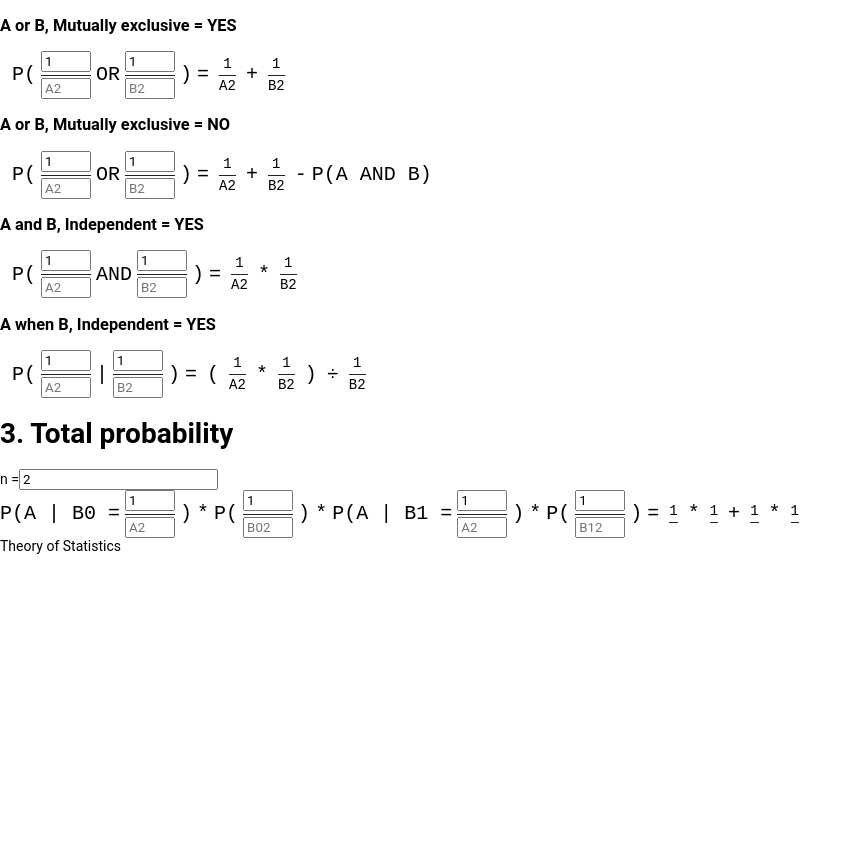
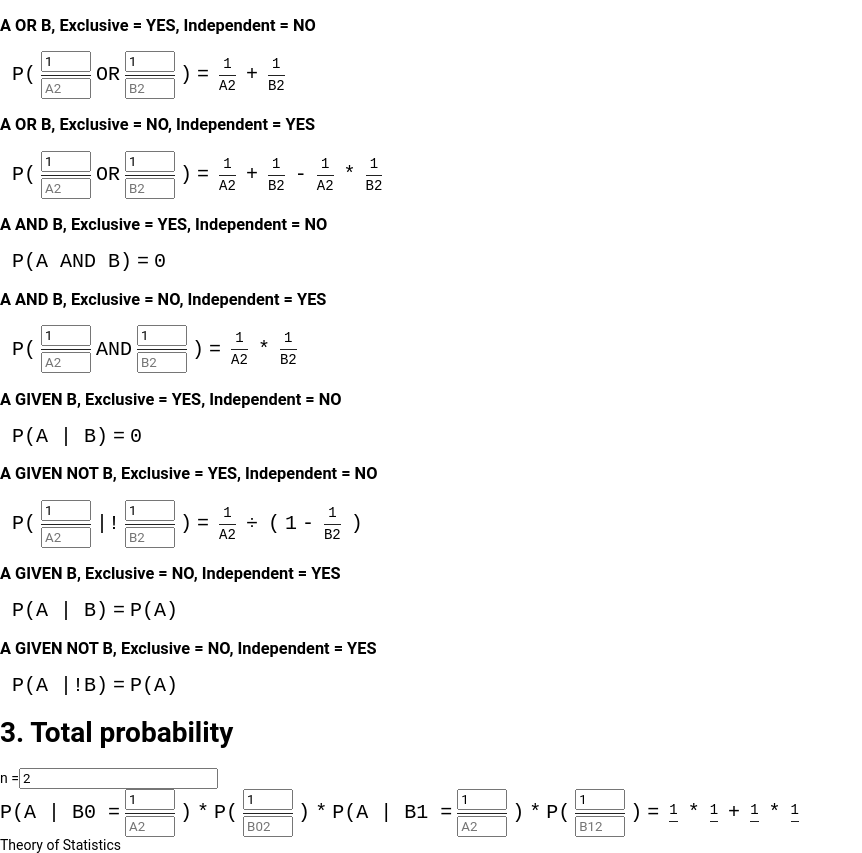
Before and after one commit to richardhristov/math, a Next.js app in the folder math-app/: page / in a window 1280 px wide. Shown: the part 638-1491 px from the top of the page, without its empty margins (0-862 px from the left). Before the commit the page ends 1192 px from the top, so only its background shows below. Built offline with nearby package versions, Linux system fonts and the light colour scheme.

Commit message:
(feat) Add rest of probabilities

```diff
--- a/math-app/helpers/math.ts
+++ b/math-app/helpers/math.ts
@@ -23,6 +23,8 @@ export const fractionSimplify = (numerator: number, denominator: number) => {
 	return [numerator / _gcd, denominator / _gcd];
 };
 
+export const fractionNot = (a: number, b: number) => [b - a, b];
+
 export const fractionAdd = (x1: number, y1: number, x2: number, y2: number) => {
 	if (y1 === y2) {
 		return [x1 + x2, y1];
@@ -31,6 +33,21 @@ export const fractionAdd = (x1: number, y1: number, x2: number, y2: number) => {
 	const z1 = x1 / (y1 / _lcm);
 	const z2 = x2 / (y2 / _lcm);
 	return [z1 + z2, _lcm];
+};
+
+export const fractionSubtract = (
+	x1: number,
+	y1: number,
+	x2: number,
+	y2: number
+) => {
+	if (y1 === y2) {
+		return [x1 - x2, y1];
+	}
+	const _lcm = lcm(y1, y2);
+	const z1 = x1 / (y1 / _lcm);
+	const z2 = x2 / (y2 / _lcm);
+	return [z1 - z2, _lcm];
 };
 
 export const fractionMultiply = (
--- a/math-app/pages/index.tsx
+++ b/math-app/pages/index.tsx
@@ -1,8 +1,11 @@
 import {
 	factorial,
+	formulaReplace,
 	fractionAdd,
 	fractionDivide,
 	fractionMultiply,
+	fractionNot,
+	fractionSubtract,
 } from "../helpers/math";
 import { useEffect, useState } from "react";
 
@@ -20,7 +23,6 @@ import InputXnr from "../components/InputXnr";
 import Minus from "../components/Minus";
 import Multiply from "../components/Multiply";
 import Plus from "../components/Plus";
-import { formulaReplace } from "../helpers/math";
 
 const VTildenr = () => {
 	const [n, setN] = useState(null);
@@ -157,7 +159,7 @@ const ANot = () => {
 
 	let equals = null;
 	if (A1 !== null && A2 !== null) {
-		const [highSolved, lowSolved] = [A2 - A1, A2];
+		const [highSolved, lowSolved] = fractionNot(A1, A2);
 		equals = (
 			<>
 				<Equals />
@@ -178,7 +180,7 @@ const ANot = () => {
 	);
 };
 
-const AOrB = ({ exclusive }) => {
+const AOrB = () => {
 	const [A1, setA1] = useState(1);
 	const [A2, setA2] = useState(null);
 	const [B1, setB1] = useState(1);
@@ -220,12 +222,63 @@ const AOrB = ({ exclusive }) => {
 			<Plus />
 			<Division high={highB} low={lowB} />
 			{equals}
-			{!exclusive ? (
-				<>
-					<Minus />
-					<>P(A AND B)</>
-				</>
-			) : null}
+		</Equation>
+	);
+};
+
+const AOrBIndependent = () => {
+	const [A1, setA1] = useState(1);
+	const [A2, setA2] = useState(null);
+	const [B1, setB1] = useState(1);
+	const [B2, setB2] = useState(null);
+	const setAB = (A1, A2, B1, B2) => {
+		setA1(A1);
+		setA2(A2);
+		setB1(B1);
+		setB2(B2);
+	};
+	const highA = formulaReplace("A1", { A1 });
+	const lowA = formulaReplace("A2", { A2 });
+	const highB = formulaReplace("B1", { B1 });
+	const lowB = formulaReplace("B2", { B2 });
+
+	let equals = null;
+	if (A1 !== null && A2 !== null && B1 !== null && B2 !== null) {
+		const [highLeft, lowLeft] = fractionAdd(A1, A2, B1, B2);
+		const [highRight, lowRight] = fractionMultiply(A1, A2, B1, B2);
+		const [highSolved, lowSolved] = fractionSubtract(
+			highLeft,
+			lowLeft,
+			highRight,
+			lowRight
+		);
+		equals = (
+			<>
+				<Equals />
+				<DivisionSimplifier high={highSolved} low={lowSolved} />
+			</>
+		);
+	}
+	return (
+		<Equation>
+			<InputDualProbability
+				letter="&nbsp;P"
+				separator="OR"
+				A1={A1}
+				A2={A2}
+				B1={B1}
+				B2={B2}
+				onChange={setAB}
+			/>
+			<Equals />
+			<Division high={highA} low={lowA} />
+			<Plus />
+			<Division high={highB} low={lowB} />
+			<Minus />
+			<Division high={highA} low={lowA} />
+			<Multiply />
+			<Division high={highB} low={lowB} />
+			{equals}
 		</Equation>
 	);
 };
@@ -276,7 +329,7 @@ const AAndBIndependent = () => {
 	);
 };
 
-const AWhenBIndependent = () => {
+const AWhenNotBIndependent = () => {
 	const [A1, setA1] = useState(1);
 	const [A2, setA2] = useState(null);
 	const [B1, setB1] = useState(1);
@@ -294,8 +347,8 @@ const AWhenBIndependent = () => {
 
 	let equals = null;
 	if (A1 !== null && A2 !== null && B1 !== null && B2 !== null) {
-		const [highHigh, highLow] = fractionMultiply(A1, A2, B1, B2);
-		const [highSolved, lowSolved] = fractionDivide(highHigh, highLow, B1, B2);
+		const [highRight, lowRight] = fractionNot(B1, B2);
+		const [highSolved, lowSolved] = fractionDivide(A1, A2, highRight, lowRight);
 		equals = (
 			<>
 				<Equals />
@@ -307,7 +360,7 @@ const AWhenBIndependent = () => {
 		<Equation>
 			<InputDualProbability
 				letter="&nbsp;P"
-				separator="|"
+				separator="|!"
 				A1={A1}
 				A2={A2}
 				B1={B1}
@@ -315,13 +368,13 @@ const AWhenBIndependent = () => {
 				onChange={setAB}
 			/>
 			<Equals />
+			<Division high={highA} low={lowA} />
+			<Divide />
 			<BracketLeft />
-			<Division high={highA} low={lowA} />
-			<Multiply />
+			1
+			<Minus />
 			<Division high={highB} low={lowB} />
 			<BracketRight />
-			<Divide />
-			<Division high={highB} low={lowB} />
 			{equals}
 		</Equation>
 	);
@@ -442,17 +495,37 @@ const PageHome = () => {
 			<h3>Order = NO, Repetition = NO</h3>
 			<CTildenr />
 			<h1 id="probabilities">2. Probabilities, always in [0, 1]</h1>
-			<h3>Reverse A</h3>
+			<h3>NOT A</h3>
 			<ANot />
-			<h3>A or B, Mutually exclusive = YES</h3>
-			<AOrB exclusive={true} />
-			<h3>A or B, Mutually exclusive = NO</h3>
-			<AOrB exclusive={false} />
-			<h3>A and B, Independent = YES</h3>
+			<h3>A OR B, Exclusive = YES, Independent = NO</h3>
+			<AOrB />
+			<h3>A OR B, Exclusive = NO, Independent = YES</h3>
+			<AOrBIndependent />
+			<h3>A AND B, Exclusive = YES, Independent = NO</h3>
+			<Equation>
+				&nbsp;P(A AND B)
+				<Equals /> 0
+			</Equation>
+			<h3>A AND B, Exclusive = NO, Independent = YES</h3>
 			<AAndBIndependent />
-			<h3>A when B, Independent = YES</h3>
-			<AWhenBIndependent />
-			<h1 id="total">3. Total probability</h1>
+			<h3>A GIVEN B, Exclusive = YES, Independent = NO</h3>
+			<Equation>
+				&nbsp;P(A | B)
+				<Equals /> 0
+			</Equation>
+			<h3>A GIVEN NOT B, Exclusive = YES, Independent = NO</h3>
+			<AWhenNotBIndependent />
+			<h3>A GIVEN B, Exclusive = NO, Independent = YES</h3>
+			<Equation>
+				&nbsp;P(A | B)
+				<Equals /> P(A)
+			</Equation>
+			<h3>A GIVEN NOT B, Exclusive = NO, Independent = YES</h3>
+			<Equation>
+				&nbsp;P(A |!B)
+				<Equals /> P(A)
+			</Equation>
+			<h1 id="totalprobability">3. Total probability</h1>
 			<TotalProbability />
 			Theory of Statistics
 		</>
```
